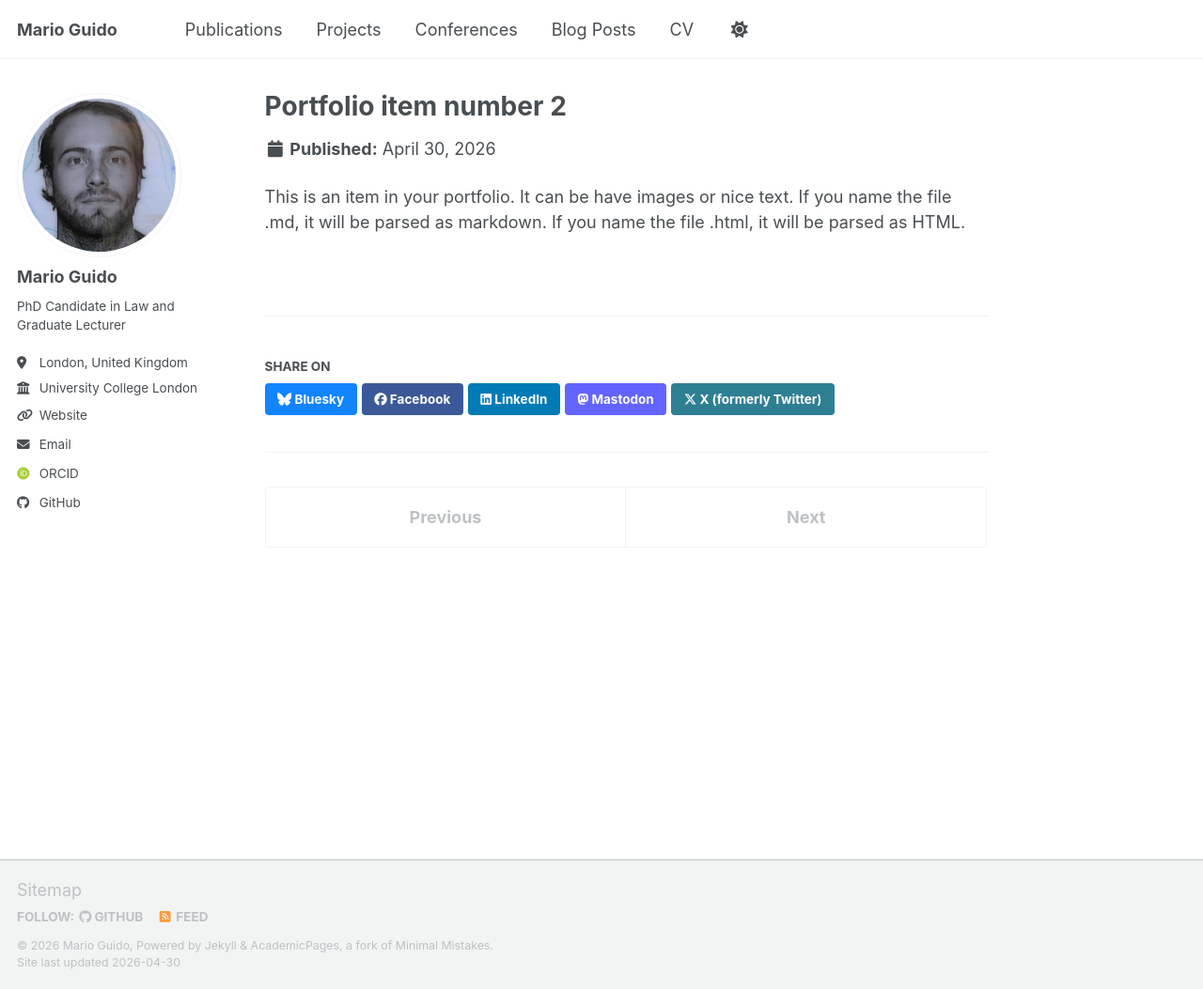
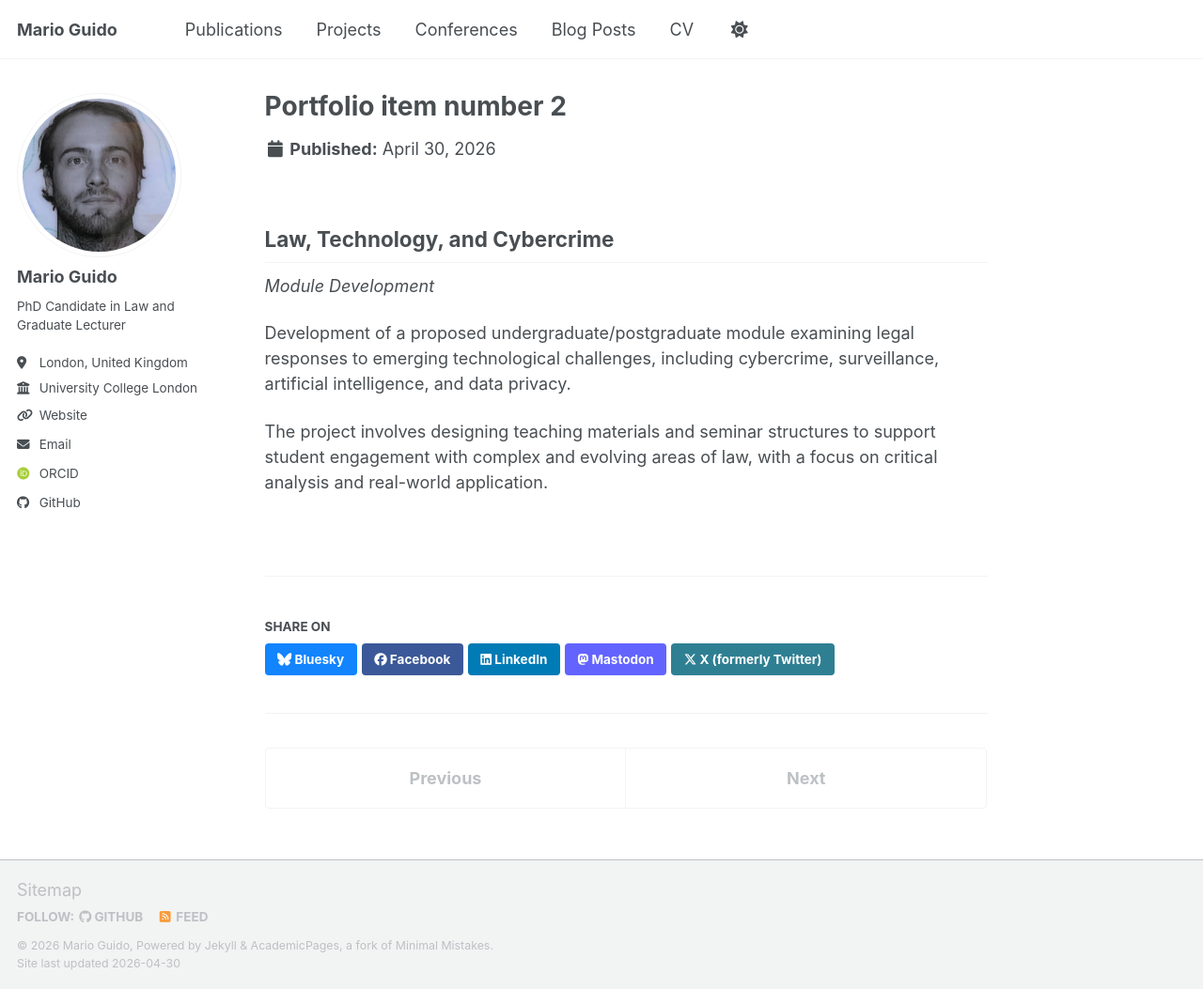
Before and after one commit to MarioGuido-dr/MarioGuido-dr.github.io, a Jekyll site: the page built from _portfolio/portfolio-2.md, in a window 1280 px wide and 1053 px high. Shown: the whole window at 94% size. Built offline with Jekyll 4.4.1, drawn with Linux system fonts in a browser that asks for light colours; some web fonts are replaced; a script bundle is joined from its source files by our own code; library files that are not in the unit come from our copies.

Commit message:
Update portfolio-2.md

```diff
--- a/_portfolio/portfolio-2.md
+++ b/_portfolio/portfolio-2.md
@@ -4,4 +4,10 @@ excerpt: "Short description of portfolio item number 2 <br/><img src='/images/50
 collection: portfolio
 ---
 
-This is an item in your portfolio. It can be have images or nice text. If you name the file .md, it will be parsed as markdown. If you name the file .html, it will be parsed as HTML.
+## Law, Technology, and Cybercrime
+
+*Module Development*
+
+Development of a proposed undergraduate/postgraduate module examining legal responses to emerging technological challenges, including cybercrime, surveillance, artificial intelligence, and data privacy.
+
+The project involves designing teaching materials and seminar structures to support student engagement with complex and evolving areas of law, with a focus on critical analysis and real-world application.
```
